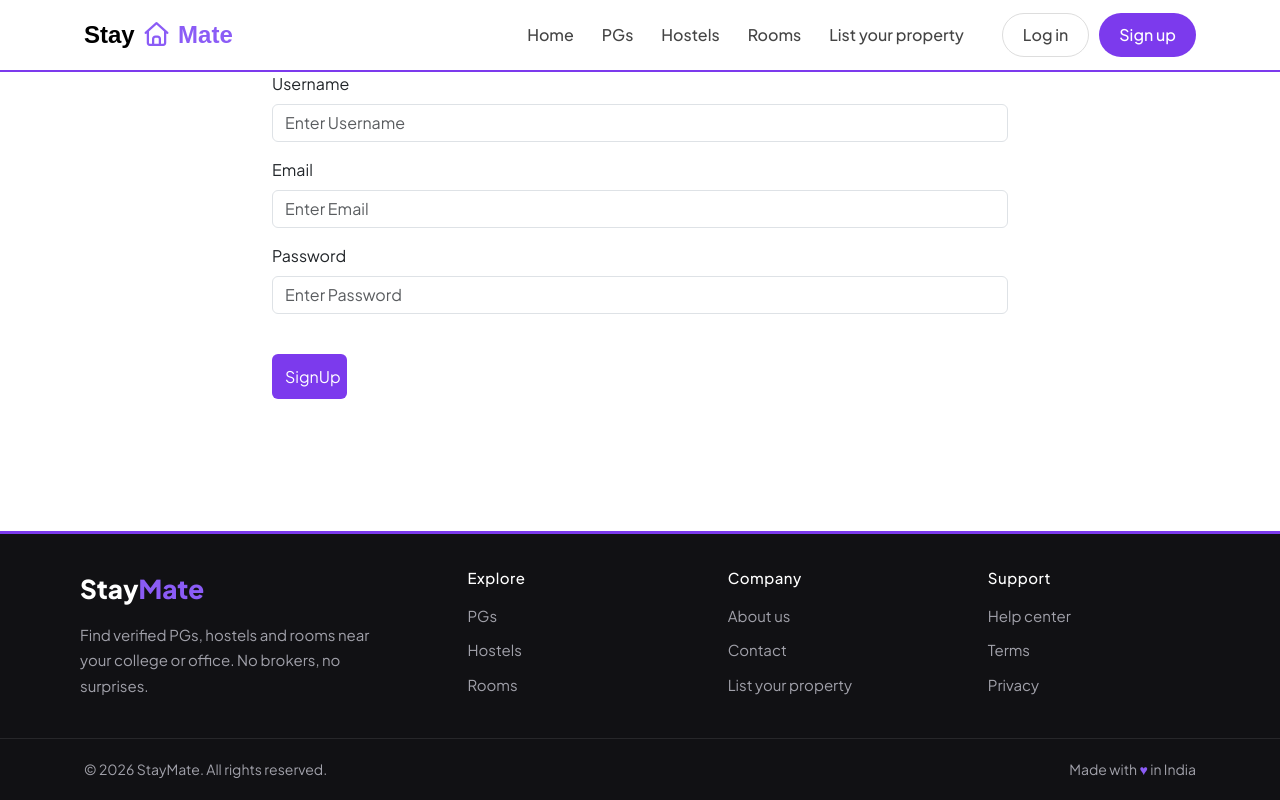
After one commit to hemanthl1307/StayMate, a Node server app: template views/users/signup.ejs in a window 1280 px wide. The commit adds this page. Run offline with Node 20, Linux system fonts and the light colour scheme; the template is opened without the code that fills it, so the values that code supplies are empty; some libraries are stand-ins or nearby versions.

Commit message:
Added Authorization user signup files

```diff
--- a/index.js
+++ b/index.js
@@ -11,6 +11,10 @@ const listingRouter = require("./routes/listing.js");
 const ReviewRouter = require("./routes/reviews.js");
 const session=require("express-session");
 const flash=require("connect-flash");
+const passport=require("passport");
+const LocalStrategy=require("passport-local");
+const User=require("./models/user.js");
+const UserRouter=require("./routes/user.js");
 //-----------------Database connection-----------------
 main()
 .then(()=>{
@@ -44,11 +48,26 @@ const sessionOptions={
 app.use(session(sessionOptions));
 app.use(flash());
 
+app.use(passport.initialize());
+app.use(passport.session());
+passport.use(new LocalStrategy(User.authenticate()));
+passport.serializeUser(User.serializeUser());
+passport.deserializeUser(User.deserializeUser());
+
 app.use((req,res,next)=>{
     res.locals.success=req.flash("success");
     res.locals.errormsg=req.flash("errormsg");
     next();
 });
+
+// app.get("/demouser",async (req,res)=>{
+//     let fakeUser=new User({
+//         email:"student@gmail.com",
+//         username:"student45"
+//     });
+//     let reguser=await User.register(fakeUser,"securedpassword");
+//     res.send(reguser);
+// });
 
 //----------------------listen to port--------------
 app.listen(port,()=>{
@@ -61,7 +80,7 @@ app.get("/",(req,res)=>{
 
 app.use("/listings",listingRouter);
 app.use("/listings/:id/reviews",ReviewRouter)
-
+app.use("/",UserRouter);
 
 //404 route
 app.use((req,res,next)=>{
--- a/package.json
+++ b/package.json
@@ -18,6 +18,9 @@
     "express-session": "^1.19.0",
     "joi": "^18.3.0",
     "method-override": "^3.0.0",
-    "mongoose": "^9.10.3"
+    "mongoose": "^8.24.11",
+    "passport": "^0.7.0",
+    "passport-local": "^1.0.0",
+    "passport-local-mongoose": "^8.0.0"
   }
 }
--- a/routes/listing.js
+++ b/routes/listing.js
@@ -35,7 +35,9 @@ router.get("/:id", wrapAsync (async (req,res,next)=>{
     }
     const listing=await Listing.findById(id).populate("reviews");
     if (!listing) {
-    throw new ExpressError(404, "Listing Not found");
+    //throw new ExpressError(404, "Listing Not found");
+    req.flash("errormsg","Listing Not found!");
+    return res.redirect("/listings");
     }
     res.render("../views/listings/show.ejs",{listing});
 }));
--- a/views/includes/flash.ejs
+++ b/views/includes/flash.ejs
@@ -7,7 +7,7 @@
 
 <% if(errormsg && errormsg.length) { %>
 <div class="alert alert-danger col-6 offset-3 d-flex align-items-center" role="alert">
-  <%= error %>
+  <%= errormsg %>
   <button type="button" class="btn-close ms-auto" data-bs-dismiss="alert" aria-label="Close"></button>
 </div>
 <% } %>
--- /dev/null
+++ b/views/users/signup.ejs
@@ -0,0 +1,25 @@
+<% layout("/layouts/boilerplate.ejs") %>
+<div class="row">
+    <div class="col-8 offset-2">
+            <form action="/signup" method="POST" data-bs-validate novalidate>
+        <div class="mb-3">
+            <label for="username" class="form-label">Username</label>
+            <input type="text" name="username" placeholder="Enter Username" class="form-control" required aria-describedby="username" required/>
+            <div id="titleFeedback" class="invalid-feedback">Username is required.</div>
+            <div id="descFeedback" class="valid-feedback">Username looks good!</div>
+        </div>
+        <div class="mb-3">
+            <label for="email" class="form-label">Email</label>
+            <input type="email" name="email" placeholder="Enter Email" class="form-control" required aria-describedby="email" required/>
+            <div id="titleFeedback" class="invalid-feedback">Email is required.</div>
+        </div>
+        <div class="mb-3">
+            <label for="password" class="form-label">Password</label>
+            <input type="password" name="password" placeholder="Enter Password" class="form-control" required aria-describedby="password" required/>
+            <div id="titleFeedback" class="invalid-feedback">Password is required.</div>
+        </div>
+        <br>
+        <button class="btn allbtn">SignUp</button>
+        </form>
+    </div>
+</div>
```
Also changed, not shown: models/user.js (added, +14 -0 lines), routes/user.js (added, +24 -0 lines), 1 other file.
